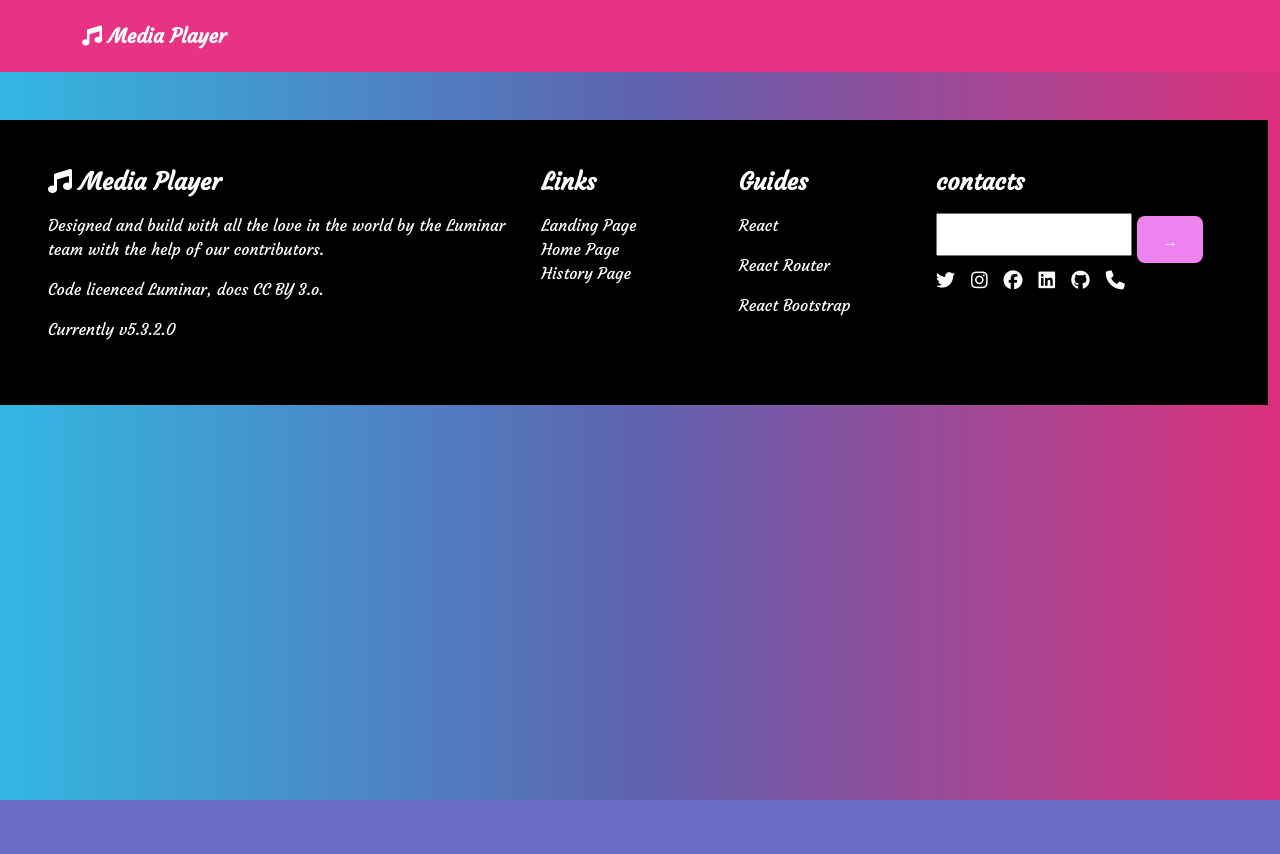
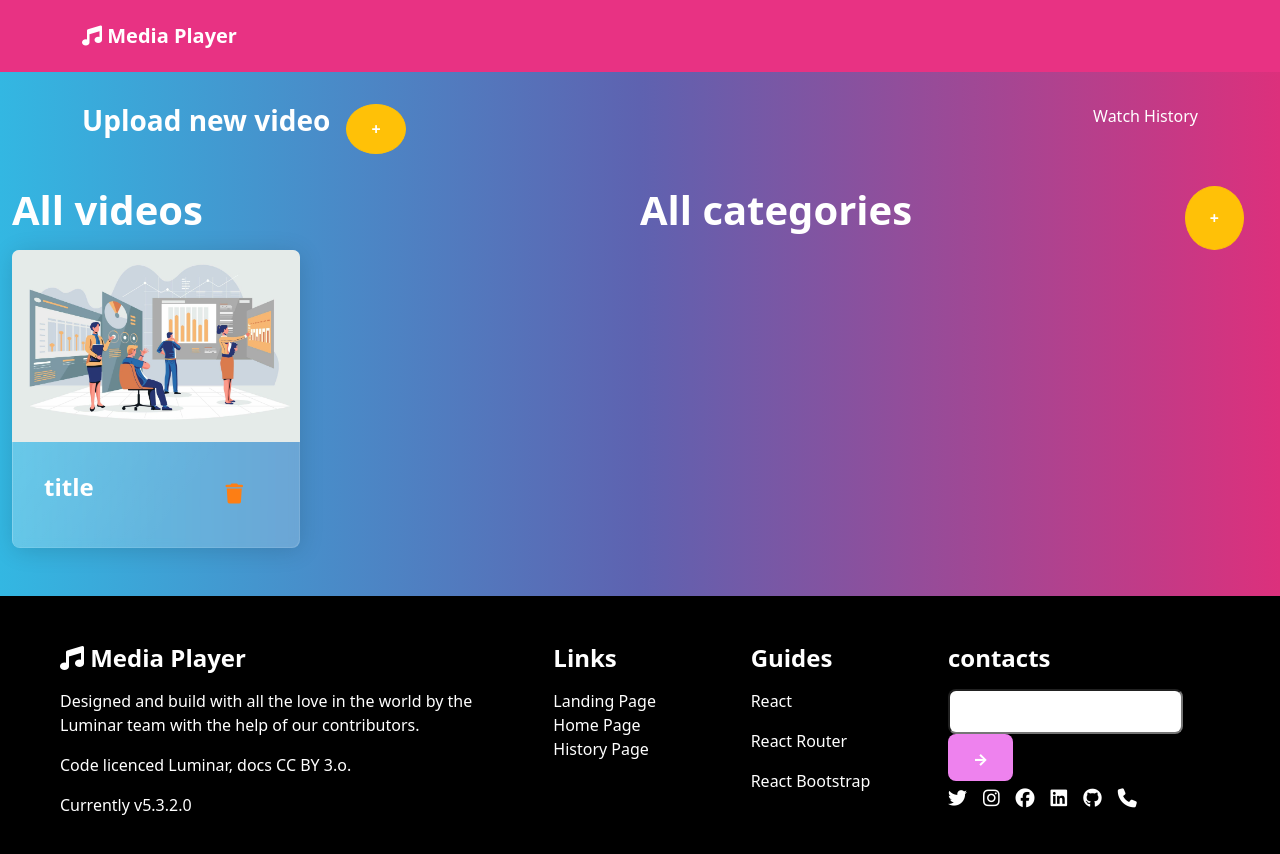
Before and after one commit to Sreejith0098/Media-Player-, a React (Vite) app: page /home in a window 1280 px wide. Shown: the top 854 px of the page. Before the commit the page ends 800 px from the top, so only its background shows below. Built offline with nearby package versions, Linux system fonts and the light colour scheme; a web font is replaced by a local one.

Commit message:
categories section completed

```diff
--- a/src/App.css
+++ b/src/App.css
@@ -2,5 +2,5 @@
   margin: 0;
   padding: 0;
   box-sizing: border-box;
-  font-family: "Courgette", cursive;
+
 }
--- /dev/null
+++ b/src/Components/Add.jsx
@@ -0,0 +1,69 @@
+import React from "react";
+import { useState } from "react";
+import Button from "react-bootstrap/Button";
+import Modal from "react-bootstrap/Modal";
+import FloatingLabel from "react-bootstrap/FloatingLabel";
+import Form from "react-bootstrap/Form";
+const Add = () => {
+  const [show, setShow] = useState(false);
+
+  const handleClose = () => setShow(false);
+  const handleShow = () => setShow(true);
+
+  return (
+    <>
+      <div className=" d-flex align-items-center">
+        <h3>Upload new video </h3>
+        <button
+          onClick={handleShow}
+          className=" fs-6 ms-2 btn btn-warning rounded-circle fs-5 fw-bolder"
+        >
+          +
+        </button>
+      </div>
+      <Modal
+        show={show}
+        onHide={handleClose}
+        backdrop="static"
+        keyboard={true}
+      >
+        <Modal.Header closeButton>
+          <Modal.Title>Upload your video details</Modal.Title>
+        </Modal.Header>
+        <Modal.Body>
+          <div className="border rounded p-1 m-2">
+            <FloatingLabel
+              controlId="floatingInputVideocaption"
+              label="Video caption"
+              className="mb-1 w-100 "
+            >
+              <Form.Control type="text" placeholder="Video caption" />
+            </FloatingLabel>
+            <FloatingLabel
+              controlId="floatingInputImgUrl"
+              label="Video image url"
+              className="mb-1 w-100 "
+            >
+              <Form.Control type="text" placeholder="Video caption" />
+            </FloatingLabel>
+            <FloatingLabel
+              controlId="floatingInputVideoLink"
+              label="Video youtube link"
+              className="mb-1 w-100 "
+            >
+              <Form.Control type="text" placeholder="Video caption" />
+            </FloatingLabel>
+          </div>
+        </Modal.Body>
+        <Modal.Footer>
+          <Button variant="secondary" onClick={handleClose}>
+            Close
+          </Button>
+          <Button variant="primary">Add</Button>
+        </Modal.Footer>
+      </Modal>
+    </>
+  );
+};
+
+export default Add;
--- /dev/null
+++ b/src/Components/Allcategories.jsx
@@ -0,0 +1,59 @@
+import React, { useState } from 'react'
+import Button from "react-bootstrap/Button";
+import Modal from "react-bootstrap/Modal";
+import FloatingLabel from "react-bootstrap/FloatingLabel";
+import Form from "react-bootstrap/Form";
+
+
+
+
+const Allcategories = () => {
+      const [show, setShow] = useState(false);
+
+      const handleClose = () => setShow(false);
+      const handleShow = () => setShow(true);
+  return (
+  <>
+  <div className="d-flex justify-content-between">
+    <h1>All categories</h1>
+    <button onClick={handleShow}
+
+          className=" fs-6 ms-2 btn btn-warning rounded-circle fs-5 fw-bolder"
+        >
+          +
+        </button>
+  </div>
+  <Modal
+        show={show}
+        onHide={handleClose}
+        backdrop="static"
+        keyboard={true}
+        centered
+      >
+        <Modal.Header closeButton>
+          <Modal.Title>Upload your video details</Modal.Title>
+        </Modal.Header>
+        <Modal.Body>
+          <div className=" m-2">
+            <FloatingLabel
+              controlId="floatingInputCategory "
+              label="Video caption"
+              className="mb-1 w-100 "
+            >
+              <Form.Control type="text" placeholder="Category name" />
+            </FloatingLabel>
+
+          </div>
+        </Modal.Body>
+        <Modal.Footer>
+          <Button variant="secondary" onClick={handleClose}>
+            Close
+          </Button>
+          <Button variant="primary">Add</Button>
+        </Modal.Footer>
+      </Modal>
+  </>
+  )
+}
+
+export default Allcategories
--- /dev/null
+++ b/src/Components/Allvideos.jsx
@@ -0,0 +1,29 @@
+import React from "react";
+import { Card } from "react-bootstrap";
+import img2 from "../assets/history.jpeg";
+
+
+const Allvideos = () => {
+  return (
+    <>
+      <h1>All videos</h1>
+      <div className="row">
+        <div className="col-lg-4">
+          <Card style={{ width: "18rem" }}>
+            <Card.Img variant="top" src={img2} />
+            <Card.Body>
+              <div className="d-flex justify-content-between align-items-center ">
+                <h4>title</h4>
+                <button className="btn">
+                  <i class="fa-solid fa-trash text-danger fw-bolder fs-5"></i>
+                </button>
+              </div>
+            </Card.Body>
+          </Card>
+        </div>
+      </div>
+    </>
+  );
+};
+
+export default Allvideos;
--- a/src/Components/Footer.jsx
+++ b/src/Components/Footer.jsx
@@ -5,10 +5,16 @@ import { Link } from "react-router-dom";
 const Footer = () => {
   return (
     <>
-      <div style={{ backgroundColor: "black" }} className=" container-fluid row mt-4 p-4 w-100">
+      <div
+        style={{ backgroundColor: "black", margin: "0", padding: "0" }}
+        className=" container-fluid row mt-4 p-4 w-100"
+      >
         <div className="col-lg-5">
-          <h4> <i class="fa-solid fa-music"></i>{" "} Media Player</h4>
-          <p>
+          <h4>
+            {" "}
+            <i class="fa-solid fa-music"></i> Media Player
+          </h4>
+          <p  >
             Designed and build with all the love in the world by the Luminar
             team with the help of our contributors.
           </p>
@@ -17,11 +23,17 @@ const Footer = () => {
         </div>
         <div className="col-lg-2">
           <h4>Links</h4>
-          <Link to={"./"} style={{ textDecoration: "none" }}>Landing Page</Link>
+          <Link to={"./"} style={{ textDecoration: "none" }}>
+            Landing Page
+          </Link>
           <br />
-          <Link to={"./home"} style={{ textDecoration: "none" }}>Home Page</Link>
+          <Link to={"./home"} style={{ textDecoration: "none" }}>
+            Home Page
+          </Link>
           <br />
-          <Link to={"./history"} style={{ textDecoration: "none" }}>History Page </Link>
+          <Link to={"./history"} style={{ textDecoration: "none" }}>
+            History Page{" "}
+          </Link>
         </div>
         <div className="col-lg-2">
           <h4>Guides</h4>
@@ -31,7 +43,11 @@ const Footer = () => {
         </div>
         <div className="col-lg-3">
           <h4>contacts</h4>
-          <input style={{ height: "43px" }} type="text" />{" "}
+          <input
+            className="rounded"
+            style={{ height: "45px" }}
+            type="text"
+          />{" "}
           <button
             style={{
               backgroundColor: "violet ",
--- a/src/Pages/History.jsx
+++ b/src/Pages/History.jsx
@@ -1,8 +1,40 @@
 import React from 'react'
+import { Table } from 'react-bootstrap'
+import { Link } from 'react-router-dom'
 
 const History = () => {
   return (
-    <div>History</div>
+    <div className='container'>
+      <div className="d-flex justify-content-between">
+      <h1>Watch History</h1>
+      <Link to={"/home"} >Back to home</Link>
+      </div>
+      <Table striped>
+      <thead>
+        <tr>
+          <th>#</th>
+          <th>caption</th>
+          <th>Link</th>
+          <th>Time stamp</th>
+          <th>...</th>
+        </tr>
+      </thead>
+      <tbody>
+        <tr>
+          <td>1</td>
+          <td>Mark</td>
+          <td>Otto</td>
+          <td>hdbb</td>
+          <td>
+            <button className='btn text-warning fs-6 fw-bolder'>
+            <i class="fa-solid fa-trash"></i>
+            </button>
+          </td>
+        </tr>
+
+      </tbody>
+    </Table>
+    </div>
   )
 }
 
--- a/src/Pages/Home.jsx
+++ b/src/Pages/Home.jsx
@@ -1,8 +1,25 @@
 import React from 'react'
+import { Link } from 'react-router-dom'
+import Add from '../Components/Add'
+import Allvideos from '../Components/Allvideos'
+import Allcategories from '../Components/Allcategories'
 
 const Home = () => {
   return (
-    <div></div>
+    <div>
+      <div className="container my-3 d-flex justify-content-between">
+       <Add />
+       <Link style={{textDecoration:"none"}} to={"./history"}>Watch History</Link>
+      </div>
+      <div className="container-fluid row">
+        <div className="col-6">
+          <Allvideos />
+        </div>
+        <div className="col-6">
+          <Allcategories />
+        </div>
+      </div>
+    </div>
   )
 }
 
--- a/src/index.css
+++ b/src/index.css
@@ -2,5 +2,5 @@
   margin: 0;
   padding: 0;
   box-sizing: border-box;
-  font-family: "Courgette", cursive;
+
 }
```
